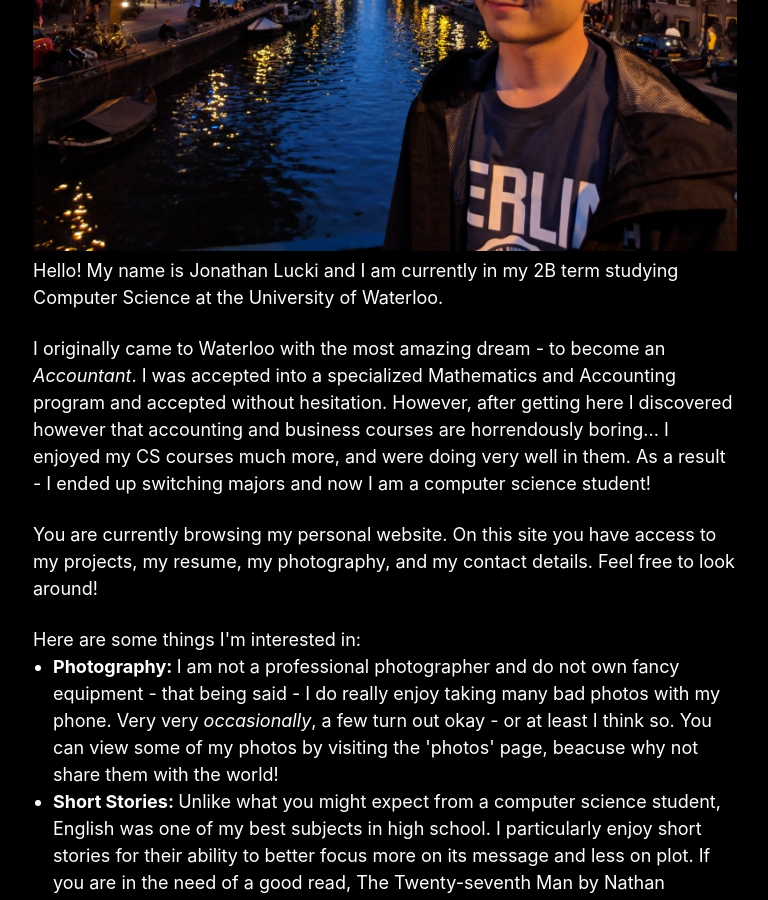
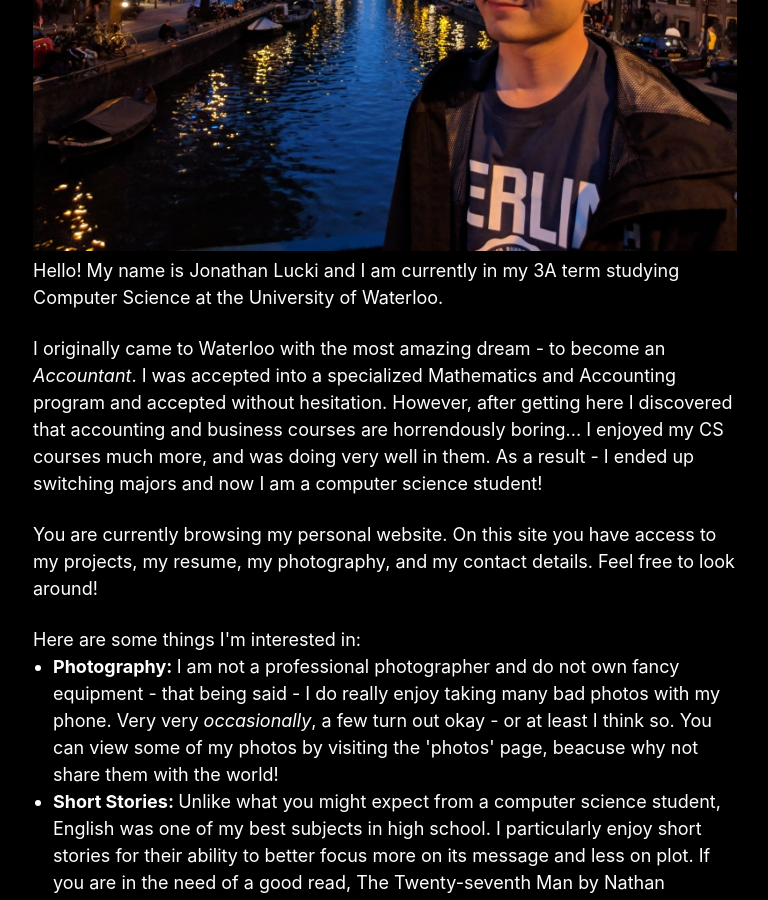
Before and after one commit to jonathanlucki/Personal-Site-V2, a Jekyll site: the page built from about.html, in a window 1280 px wide and 900 px high, scrolled down 490 px. Shown: the whole window, without its empty margins (255-1023 px from the left). Built offline with Jekyll 4.4.1, drawn with Linux system fonts in a browser that asks for light colours; nearby versions of some CDN libraries.

Commit message:
updated about data

```diff
--- a/_data/about.yml
+++ b/_data/about.yml
@@ -1,6 +1,6 @@
 paragraphs:
-  - text: Hello! My name is Jonathan Lucki and I am currently in my 2B term studying Computer Science at the University of Waterloo.
-  - text: I originally came to Waterloo with the most amazing dream - to become an <em>Accountant</em>. I was accepted into a specialized Mathematics and Accounting program and accepted without hesitation. However, after getting here I discovered however that accounting and business courses are horrendously boring... I enjoyed my CS courses much more, and were doing very well in them. As a result - I ended up switching majors and now I am a computer science student!
+  - text: Hello! My name is Jonathan Lucki and I am currently in my 3A term studying Computer Science at the University of Waterloo.
+  - text: I originally came to Waterloo with the most amazing dream - to become an <em>Accountant</em>. I was accepted into a specialized Mathematics and Accounting program and accepted without hesitation. However, after getting here I discovered that accounting and business courses are horrendously boring... I enjoyed my CS courses much more, and was doing very well in them. As a result - I ended up switching majors and now I am a computer science student!
   - text: You are currently browsing my personal website. On this site you have access to my projects, my resume, my photography, and my contact details. Feel free to look around!
 interests:
   starter: "Here are some things I'm interested in:"
```
